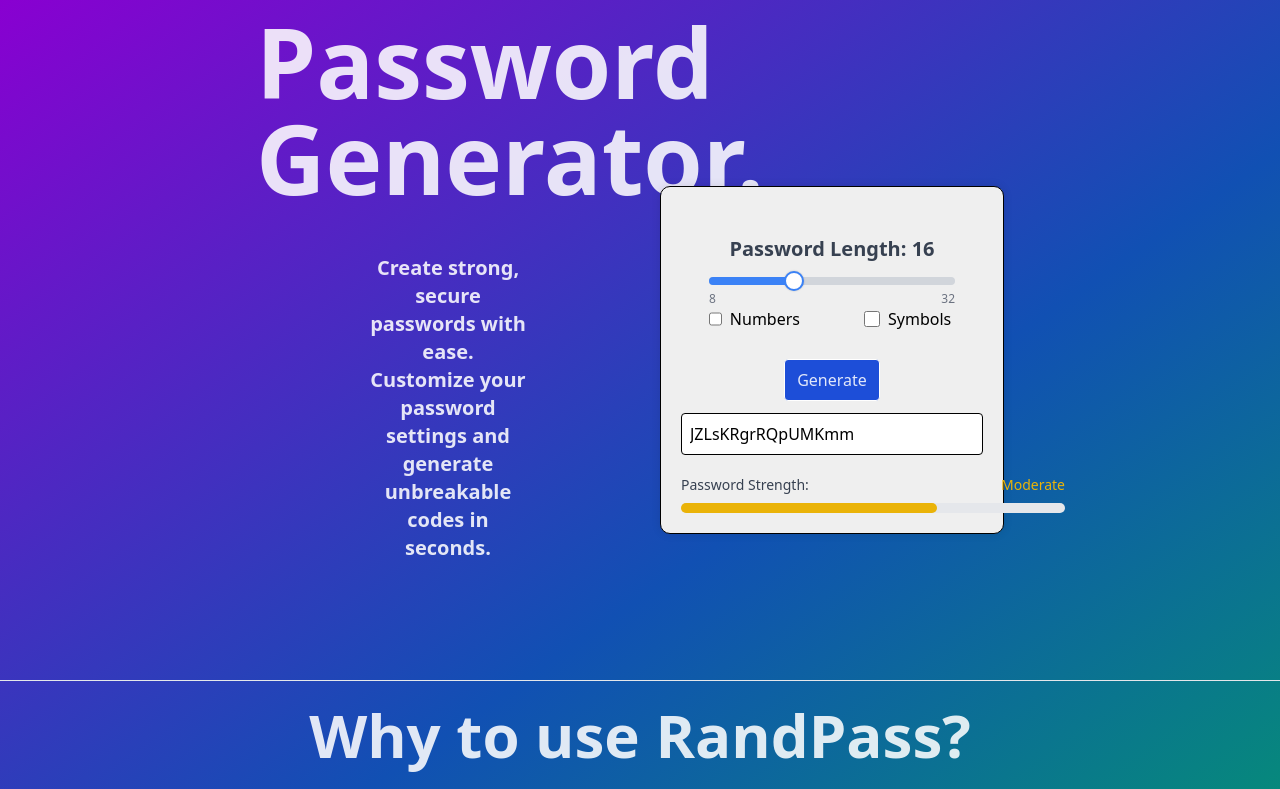
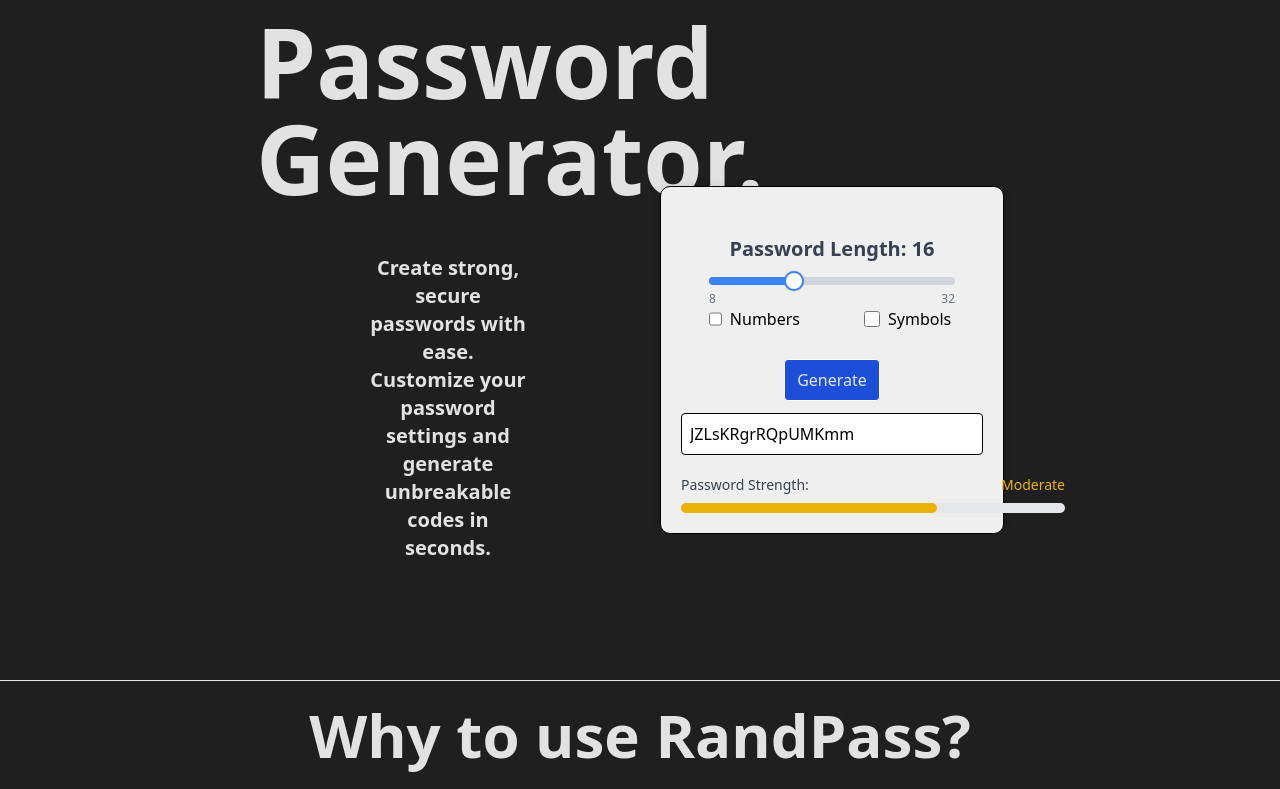
Before and after one commit to JASantacruz00/password-generator, a Vue app: page / in a window 1280 px wide. Shown: the top 789 px of the page. Built offline with nearby package versions, Linux system fonts and the light colour scheme.

Commit message:
Changing the background styles of the application

```diff
--- a/src/assets/style.css
+++ b/src/assets/style.css
@@ -6,9 +6,7 @@
 
 body {
   color: rgba(255, 255, 255, 0.87);
-  background: rgb(137,0,209);
-  background: linear-gradient(145deg, rgba(137,0,209,1) 0%, rgba(17,80,179,1) 50%, rgba(0,172,89,1) 100%);
-
+  background-color: #1f1f1f;
   display: flex;
   place-items: center;
   min-height: 100vh;
```
